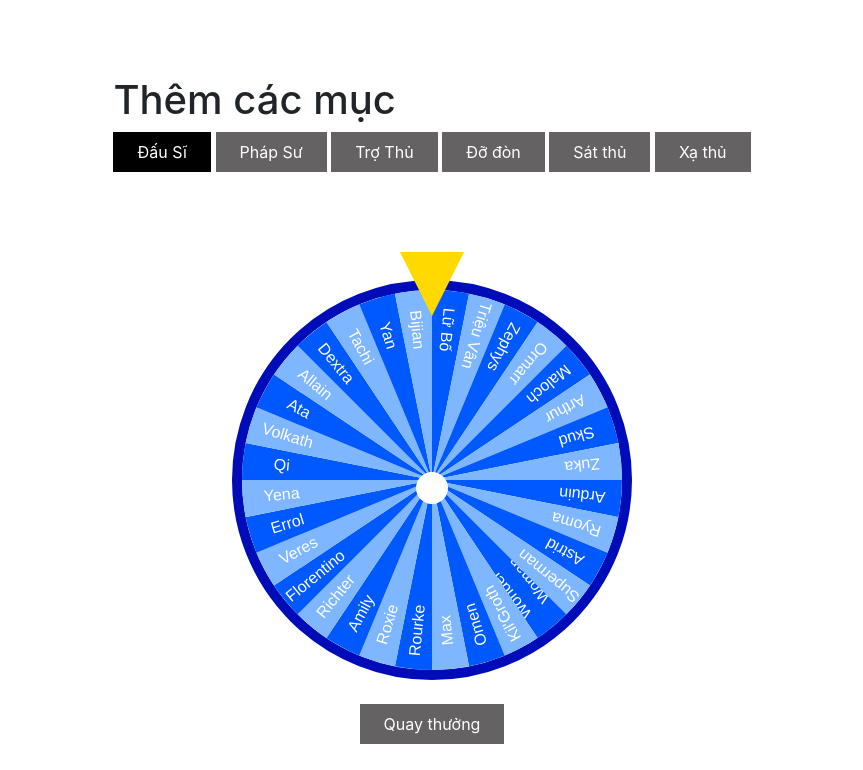
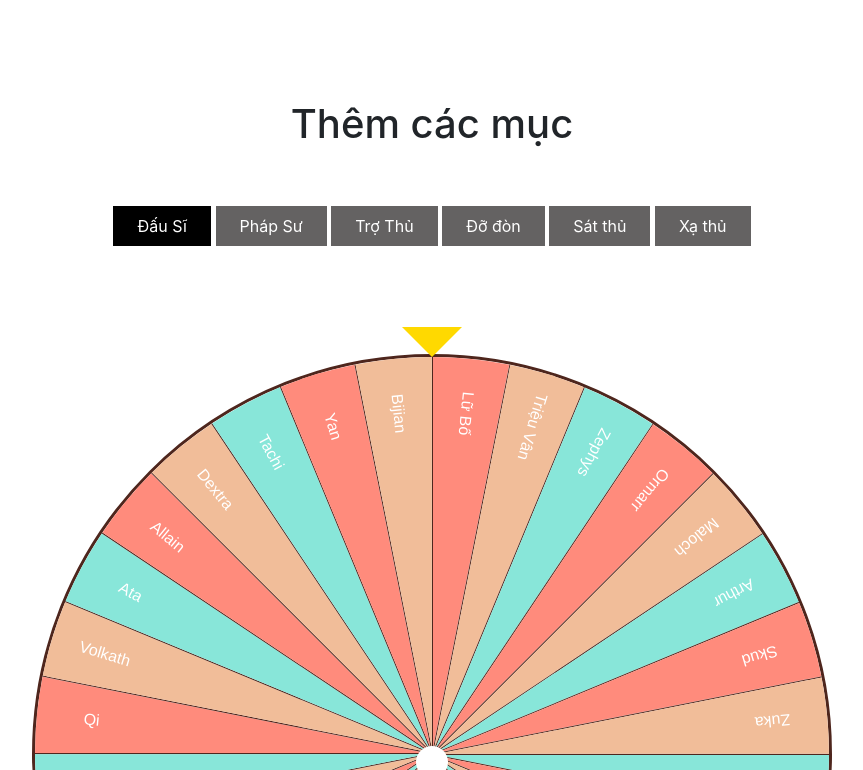
Before and after one commit to pham-duc-toan/mywebonmylap, a plain HTML site: page game/vqlq/vqlq.html in a window 1280 px wide. Both pictures are taken after a click on the button "Đấu Sĩ". Shown: the top 770 px of the page, without its empty margins (208-1071 px from the left). Drawn offline with nearby package versions, Linux system fonts and the light colour scheme.

Commit message:
hoan thien vong quay

```diff
--- a/game/vqlq/vqlq.css
+++ b/game/vqlq/vqlq.css
@@ -1,24 +1,29 @@
 :root {
-	--size-wheel: 25rem;
+	--size-wheel: 80vw;
 }
 
 html {
 	box-sizing: border-box;
-	height: 100%;
-	overflow: hidden;
 }
 
-body {
-	height: 100%;
-	display: flex;
-	justify-content: center;
-	align-items: center;
-}
 
 * {
 	margin: 0;
 	padding: 0;
 	box-sizing: border-box;
+}
+.main {
+	width: 100vw;
+	display: flex;
+	flex-direction: column;
+	align-items: center;
+	justify-content: center;
+
+}
+.main .btn--wheel{
+	margin-top: 50px;
+	display: block;
+	max-width: 150px;
 }
 
 .msg {
@@ -26,37 +31,42 @@ body {
 	font-family: Arial, Helvetica, sans-serif;
 	margin-top: 0.5rem;
 	text-transform: capitalize;
+	text-align: center;
 }
 
 ul {
+	max-width: 800px;
+	max-height: 800px;
 	position: relative;
 	padding: 0;
 	margin: 1rem 0;
 	width: var(--size-wheel);
 	height: var(--size-wheel);
-	border: 10px solid rgb(0, 12, 184);
+	border: #4E261D solid 3px;
 	border-radius: 50%;
 	list-style: none;
 	overflow: hidden;
 	transition: cubic-bezier(0.075, 0.8, 0.2, 1) 1s;
 }
-li b {
+li .name-hero {
 	font-weight: normal;
+	text-align: end;
+	padding-left: 40px;
 }
-span {
+.out-wheel {
 	display: inline-block;
 	position: relative;
 	padding: 0.5rem;
 }
 
-span::before {
+.out-wheel::before {
 	content: '';
 	position: absolute;
-	top: 0rem;
+	top: -20px;
 	left: 50%;
-	border-left: 2rem solid transparent;
-	border-right: 2rem solid transparent;
-	border-top: 4rem solid rgb(255, 217, 0);
+	border-left: 30px solid transparent;
+	border-right: 30px solid transparent;
+	border-top: 30px solid rgb(255, 217, 0);
 	z-index: 2;
 	transform: translateX(-50%);
 	animation: arrow ease-out 0.6s infinite;
@@ -64,17 +74,17 @@ span::before {
 
 @keyframes arrow {
 	0% {
-		top: -2rem;
+		top: -30px;
 	}
 	80% {
 		top: 0;
 	}
 	100% {
-		top: -1.5rem;
+		top: -30px;
 	}
 }
 
-span::after {
+.out-wheel::after {
 	content: '';
 	width: 2rem;
 	height: 2rem;
@@ -94,6 +104,7 @@ li {
 	width: 50%;
 	height: 50%;
 	transform-origin: 0% 100%;
+	border: #4E261D solid 1px ;
 }
 
 .text {
@@ -105,31 +116,32 @@ li {
 	display: block;
 	text-align: center;
 	padding-top: 1.7rem;
-	font-weight: 600;
 	color: #fff;
 }
 
-.text > b {
+.text .name-hero {
 	display: inline-block;
 	word-break: break-word;
 	max-width: 20%;
     transform: rotate(90deg);
 }
 
-.text-1 {
-	background-color: rgb(0, 89, 255);
+.text-0 {
+	background-color:#FF8B7C ;
 }
 
-.text-2 {
-	background-color: rgb(126, 182, 255);
+.text-1 {
+	background-color:#F1BD99;
 }
 
-.main {
-	display: flex;
-	align-items: center;
-	justify-content: center;
-	flex-direction: column;
+
+
+.text-2 {
+	background-color:#88E6D9;
 }
+
+
+
 
 button {
 	display: inline-block;
@@ -151,6 +163,12 @@ button:hover {
 /* them */
 .chontuong{
     margin: 100px;
+	display: flex;
+	flex-direction: column;
+	align-items: center;
+}
+.select {
+	margin-top: 50px;
 }
 button{
     background-color: rgb(100, 98, 98);
@@ -172,3 +190,20 @@ button{
     font-size: 28px;
     color: #333;
 }
+
+
+/* footer */
+html footer{
+    height: 200px;
+    background-color: #CCEDC2;
+    display: flex;
+    justify-content: center;
+    align-items: center;
+}
+footer .mid {
+    color: white;
+    font-size: 16px;
+    text-align: center;
+    font-weight: 500;
+}
+/*end footer */
--- a/game/vqlq/vqlq.html
+++ b/game/vqlq/vqlq.html
@@ -12,25 +12,35 @@
         crossorigin="anonymous" referrerpolicy="no-referrer" />
 </head>
 <body>
-    <main>
+
     <section class="chontuong">
+
             <h1>Thêm các mục</h1>
+            <div class="select">
                 <button typeTuong = "dauSi" class=" tuong" >Đấu Sĩ</button>
                 <button typeTuong = "phapSu" class=" tuong">Pháp Sư</button>
                 <button typeTuong = "troThu" class=" tuong">Trợ Thủ</button>
                 <button typeTuong = "doDon" class=" tuong">Đỡ đòn</button>
                 <button typeTuong = "satThu" class=" tuong">Sát thủ</button>
                 <button typeTuong = "xaThu" class=" tuong">Xạ thủ</button>
+            </div>
+        </div>
 
     </section>
     <section class="main">
-            <span>
+
+            <div class="out-wheel">
                 <ul class="wheel"></ul>
-            </span>
+            </div>
             <button class="btn--wheel">Quay thưởng</button>
+        </div>
     </section>
     <h1 class="msg"></h1>
-    </main>
+    <footer class="footer">
+        <div class="mid">
+            Copyright ©2023 All rights reserved | This template is made with  by Toan dep trai
+        </div>
+    </footer>
 
     <script src="./vqlq.js"></script>
 </body>
--- a/game/vqlq/vqlq.js
+++ b/game/vqlq/vqlq.js
@@ -28,7 +28,7 @@
         item.classList.toggle("pick");
         let nameArray = item.getAttribute("typeTuong");
         let listPicked = listTuong[nameArray];
-        // console.log(`${item.getAttribute("typeTuong")}`);
+
         if(item.getAttribute("class") == "tuong pick"){
             //lấy array có tướng
             listPicked.forEach(item => {
@@ -72,7 +72,7 @@
         })
         //=====< Số lượng phần thưởng >=====
 
-        console.log(listGiftTest.length);
+
         if(listGiftTest.length>0)
         listGiftTest.map((item, index) => {
             //=====< Tạo thẻ li >=====
@@ -84,19 +84,13 @@
             }deg) skewY(-${skewY}deg)`;
 
             //=====< Thêm background-color so le nhau và căn giữa cho các thẻ text>=====
-            if (index % 2 == 0) {
-                elm.innerHTML = `<p style="transform: skewY(${skewY}deg) rotate(${
+
+                elm.innerHTML = `<div style="transform: skewY(${skewY}deg) rotate(${
                     rotate / 2
-                }deg);" class="text text-1">
-                <b>${item.text}</b>
-            </p>`;
-            } else {
-                elm.innerHTML = `<p style="transform: skewY(${skewY}deg) rotate(${
-                    rotate / 2
-                }deg);" class="text text-2">
-            <b>${item.text}</b>
-            </p>`;
-            }
+                }deg);" class="text text-${index % 3}">
+                <span class="name-hero">${item.text}</span>
+            </div>`;
+
 
             //=====< Thêm vào thẻ ul >=====
             wheel.appendChild(elm);
@@ -121,12 +115,12 @@
 
         //=====< Gọi hàm lấy phần thưởng >=====
         const gift = getGift(random);
-        console.log(gift);
+
         //=====< Số vòng quay: 360 độ = 1 vòng (Góc quay hiện tại) >=====
         currentRotate += 360 * 10;
-        console.log(gift.index);
 
-        console.log("ok");
+
+
 
         //=====< Gọi hàm quay >=====
         rotateWheel(currentRotate, gift.index);
```
Lines whose indentation alone changed are shown as unchanged.
